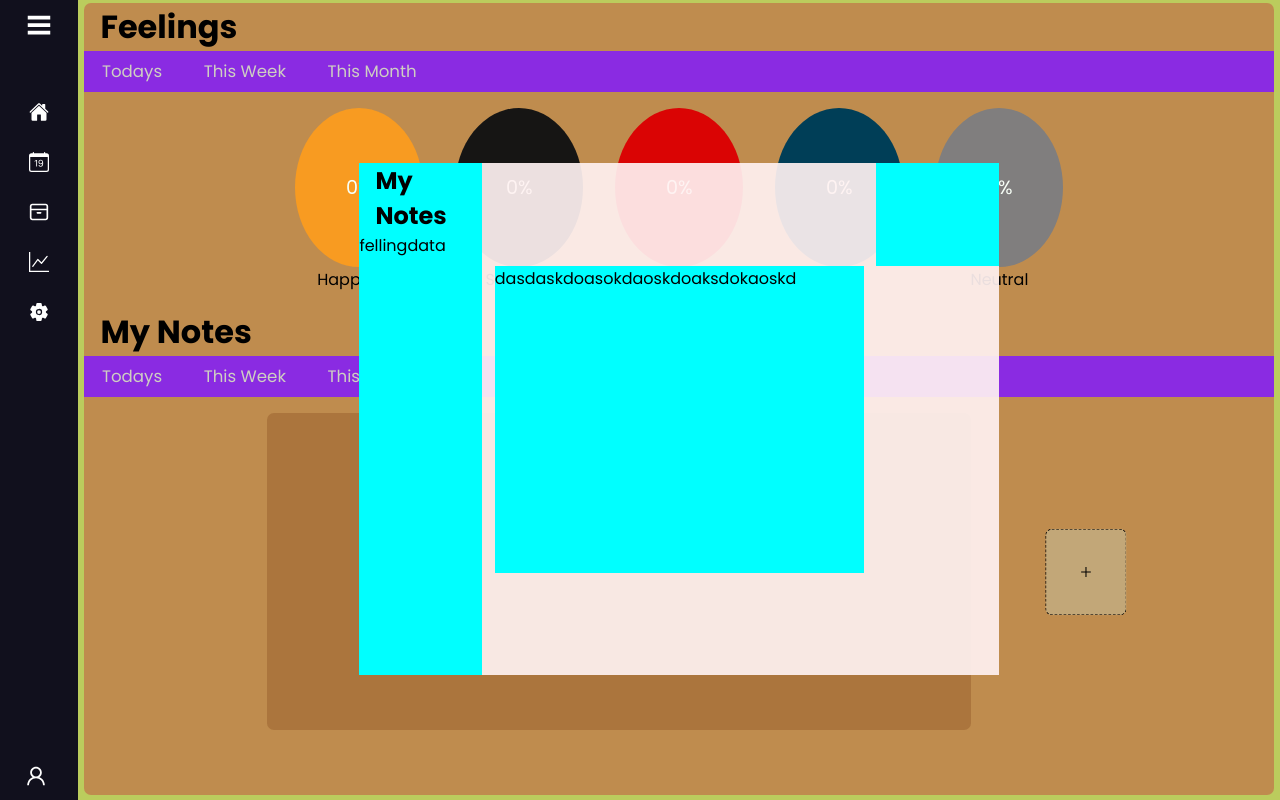
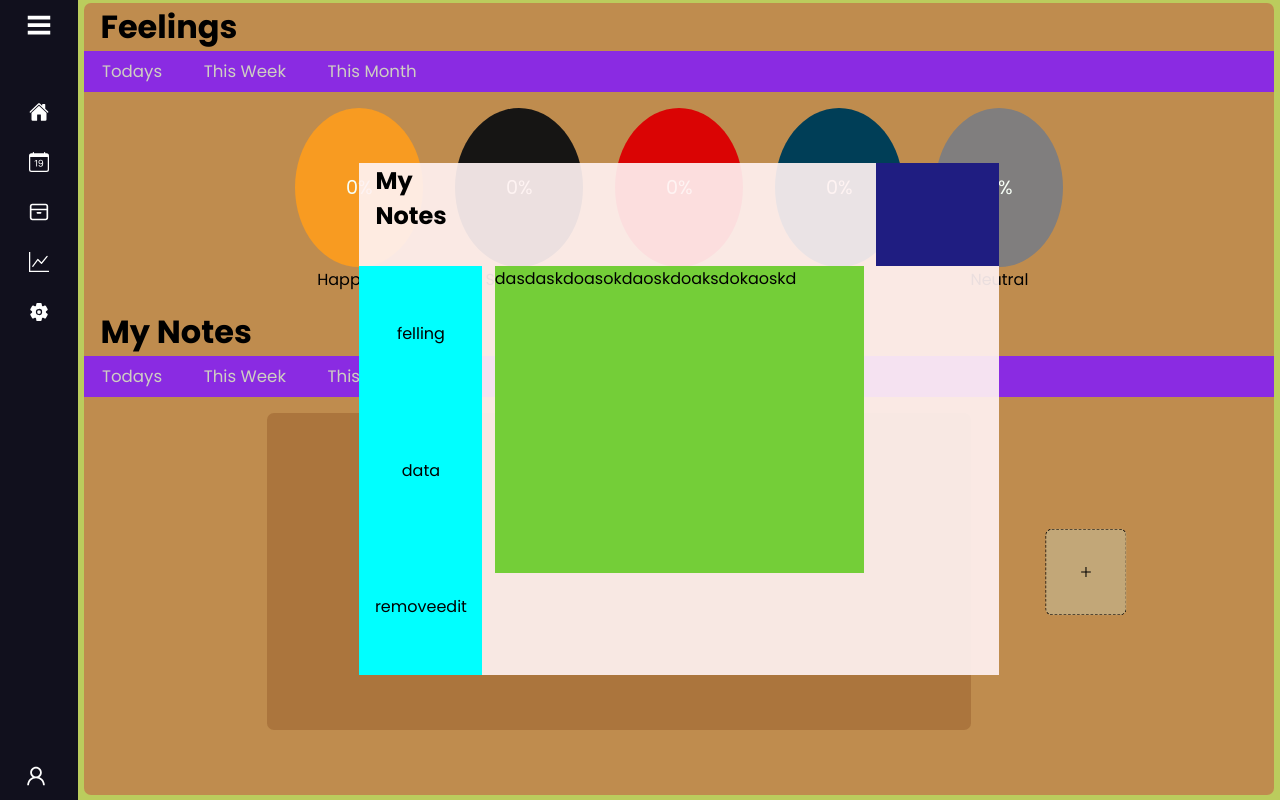
Before and after one commit to BrunoFay/Feelings-Diary, a React (Create React App) app: page / in a window 1280 px wide. Built offline with nearby package versions, Linux system fonts and the light colour scheme.

Commit message:
fix info divs of cnw

```diff
--- a/src/components/home/CardNoteWindow.jsx
+++ b/src/components/home/CardNoteWindow.jsx
@@ -4,13 +4,13 @@ export default function CardNoteWindow() {
   /* ${note.feeling} */
   return (
     <div className={`CardNoteWindow -container`}>
+        <h1>My Notes</h1>
       <div className='cnw-infos-btn '>
-        <h1>My Notes</h1>
         <span>felling</span>
         <span>data</span>
         <div>
-          <span></span>
-          <span></span>
+          <span>remove</span>
+          <span>edit</span>
         </div>
       </div>
       <div className='cnw-describe'>
--- a/src/components/home/mainHome.css
+++ b/src/components/home/mainHome.css
@@ -279,15 +279,19 @@
 
 .cnw-describe {
   grid-area: 2 / 3 / 5 / 6;
-  background-color: aqua;
+  background-color: rgb(116, 206, 56);
 }
 
 .cnw-close-btn {
   grid-area: 1 / 7 / 2 / 8;
-  background-color: aqua;
+  background-color: rgb(31, 29, 129);
 }
 
 .cnw-infos-btn {
-  grid-area: 1 / 1 / 6 / 2;
+  display: flex;
+  flex-direction: column;
+  justify-content: space-around;
+  align-items: center;
+  grid-area: 2 / 1 / 6 / 2;
   background-color: aqua;
 }
```
